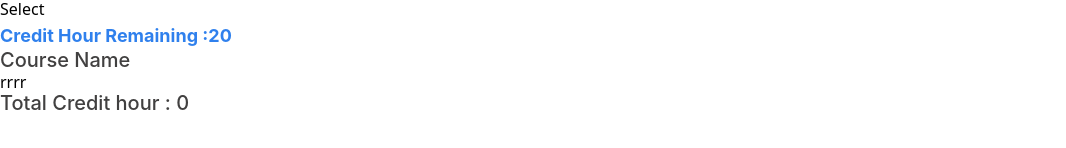
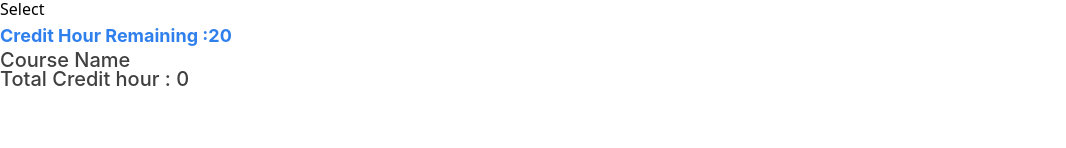
Before and after one commit to rajalishikh/course-registration-website2-, a React (Vite) app: page / in a window 1280 px wide. Shown: the part 4110-4258 px from the top of the page, without its empty margins (0-1066 px from the left). Built offline with nearby package versions, Linux system fonts and the light colour scheme.

Commit message:
I change header

```diff
--- a/src/Component/Bookmarks/Bookmarks.jsx
+++ b/src/Component/Bookmarks/Bookmarks.jsx
@@ -12,7 +12,7 @@ const Bookmarks = ({ bookmarks, creditHour,setRemainingHour }) => {
             <h2 className='Credit mt-2 mb-4 border-b-2'>Credit Hour Remaining :{setRemainingHour} </h2>
 
             <h2 className=" text  ">Course Name   </h2>
-            <h1>rrrr</h1>
+
             {
                 bookmarks.map((item2,idx)=><Bookmark key={idx} bookmark={item2}></Bookmark>)
             }
```
